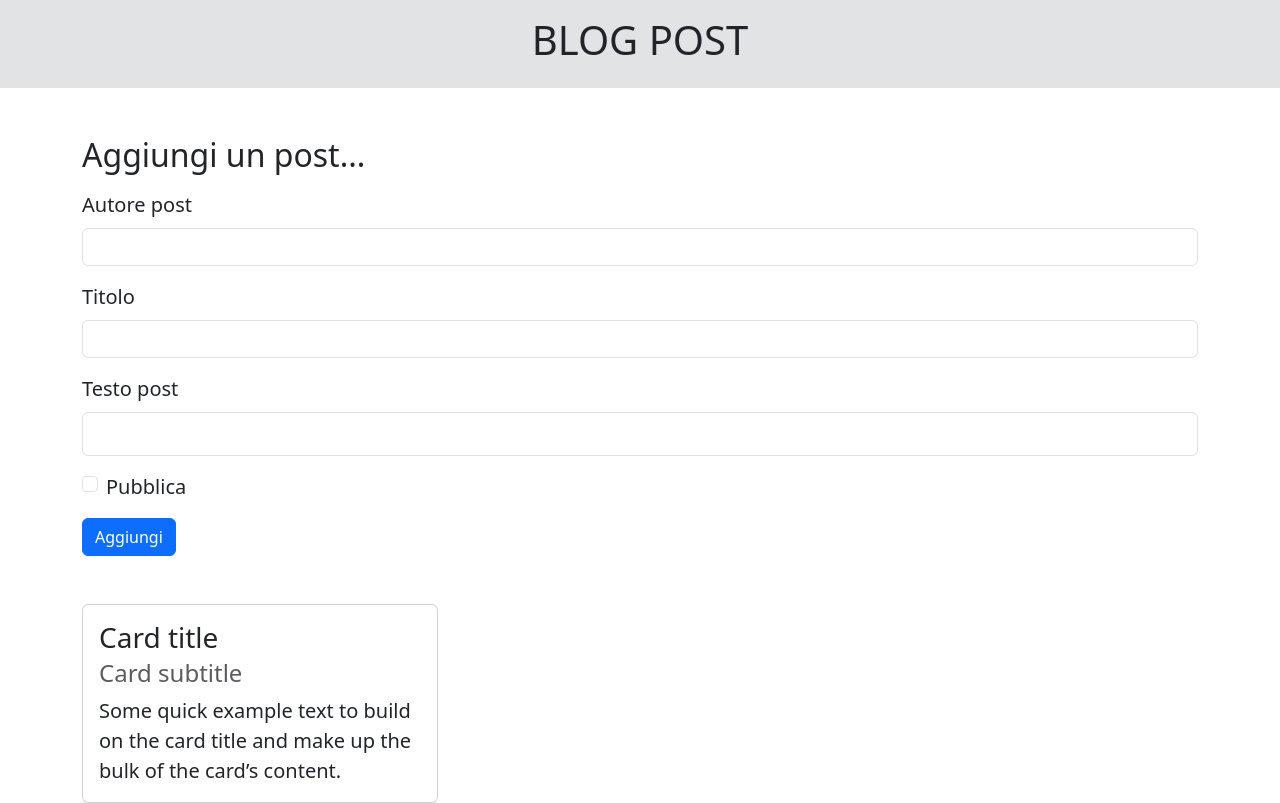
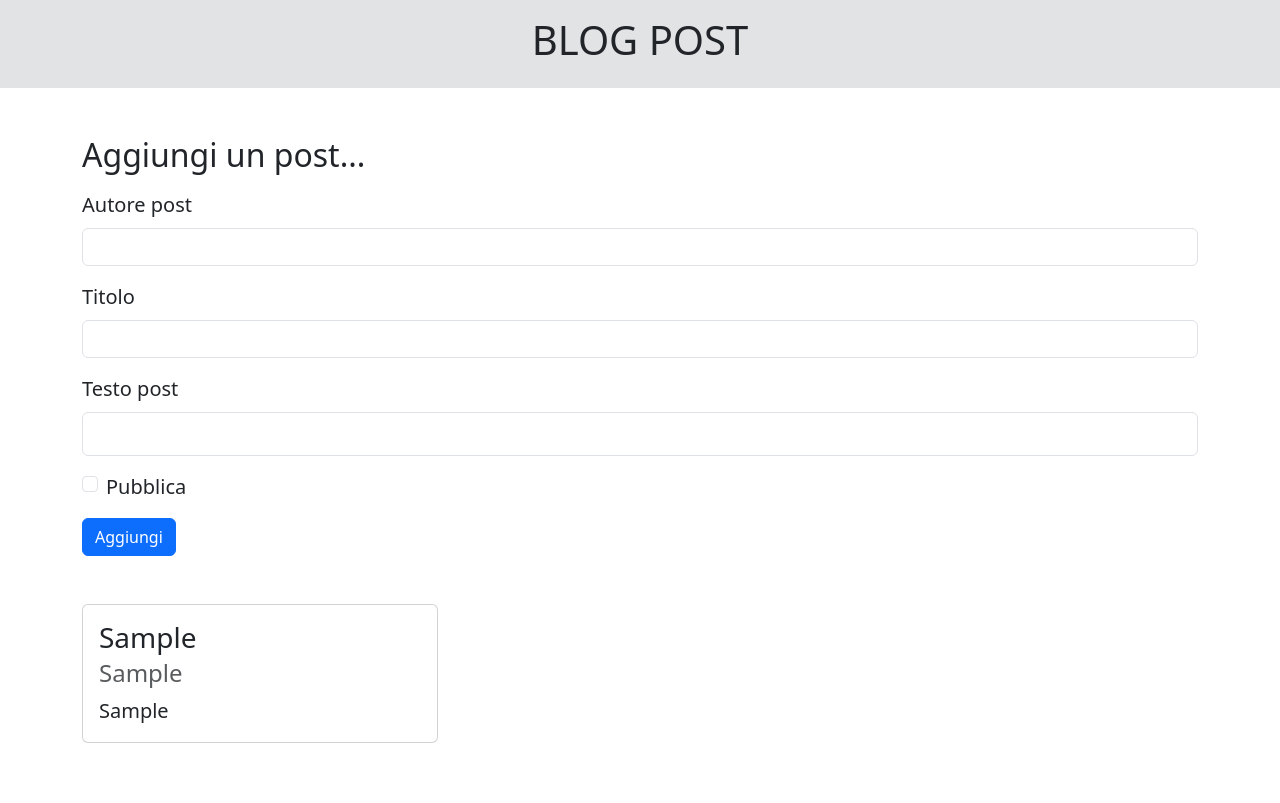
Before and after one commit to pierluigi-ruffolo/react-post-form, a React (Vite) app: page / in a window 1280 px wide. Both pictures are taken after typing "Sample", "Sample", "Sample" into the empty fields and a click on the button "Aggiungi". Built offline with nearby package versions, Linux system fonts and the light colour scheme.

Commit message:
Implemento map per la visualizzazione dei post

```diff
--- a/src/App.jsx
+++ b/src/App.jsx
@@ -95,37 +95,22 @@ function App() {
         {/* fine form */}
         <div className="row mt-5">
           {post.length === 0 ? (
-            <h5>Inserisci Post</h5>
+            <h5>Inserisci un post</h5>
           ) : (
-            <div className="col-4">
-              <div className="card">
-                <div className="card-body">
-                  <h5 className="card-title fs-3">Card title</h5>
-                  <h6 className="card-subtitle mb-2 text-body-secondary fs-4">
-                    Card subtitle
-                  </h6>
-                  <p className="card-text fs-5">
-                    Some quick example text to build on the card title and make
-                    up the bulk of the card’s content.
-                  </p>
+            post.map((posts) => (
+              <div className="col-4">
+                <div className="card">
+                  <div className="card-body">
+                    <h5 className="card-title fs-3">{posts.titolo}</h5>
+                    <h6 className="card-subtitle mb-2 text-body-secondary fs-4">
+                      {posts.autore}
+                    </h6>
+                    <p className="card-text fs-5">{posts.descrizione}</p>
+                  </div>
                 </div>
               </div>
-            </div>
+            ))
           )}
-          {/*  <div className="col-4">
-            <div className="card">
-              <div className="card-body">
-                <h5 className="card-title fs-3">Card title</h5>
-                <h6 className="card-subtitle mb-2 text-body-secondary fs-4">
-                  Card subtitle
-                </h6>
-                <p className="card-text fs-5">
-                  Some quick example text to build on the card title and make up
-                  the bulk of the card’s content.
-                </p>
-              </div>
-            </div>
-          </div> */}
         </div>
       </div>
     </>
@@ -133,3 +118,20 @@ function App() {
 }
 
 export default App;
+
+{
+  /* <div className="col-4">
+  <div className="card">
+    <div className="card-body">
+      <h5 className="card-title fs-3">Card title</h5>
+      <h6 className="card-subtitle mb-2 text-body-secondary fs-4">
+        Card subtitle
+      </h6>
+      <p className="card-text fs-5">
+        Some quick example text to build on the card title and make up the bulk
+        of the card’s content.
+      </p>
+    </div>
+  </div>
+</div>; */
+}
```
